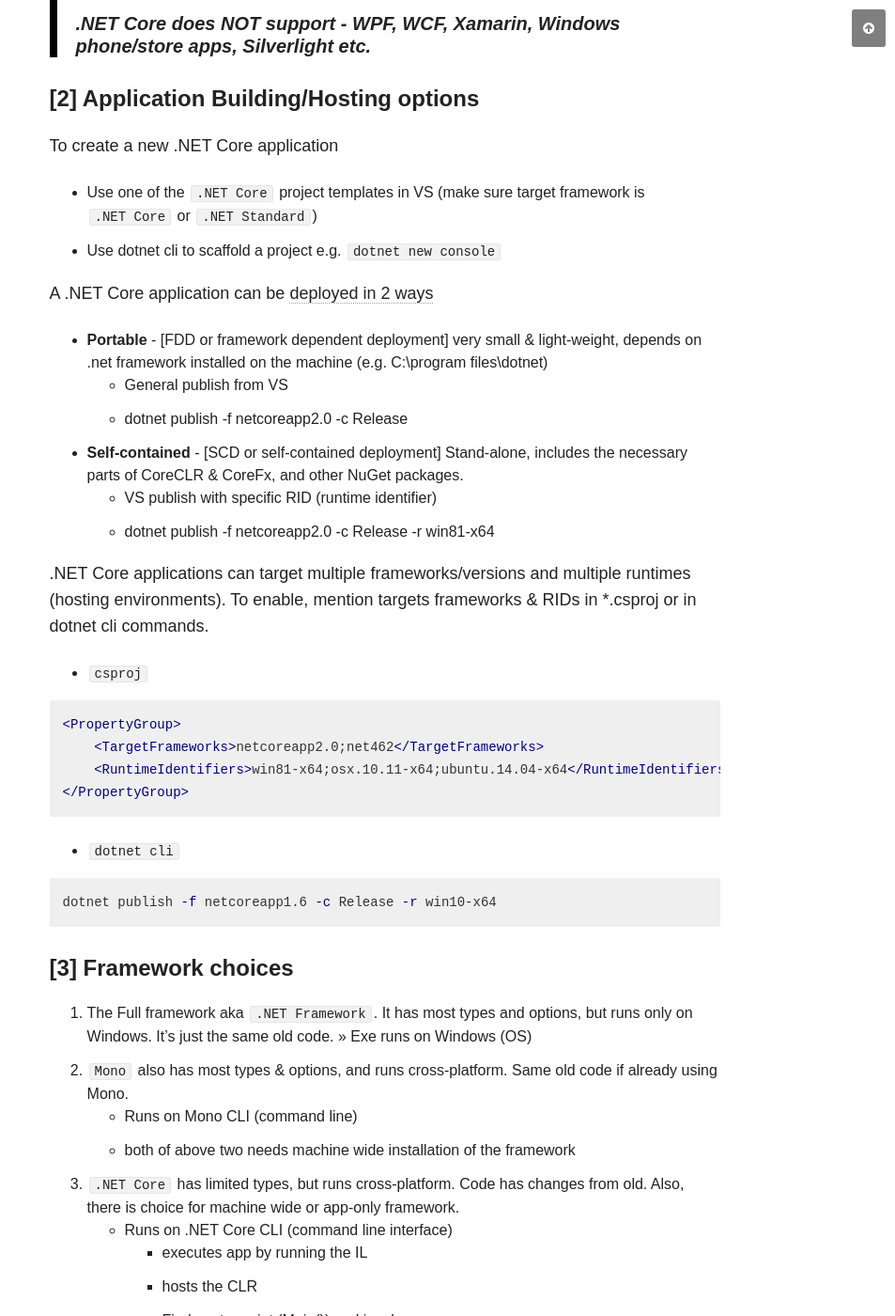
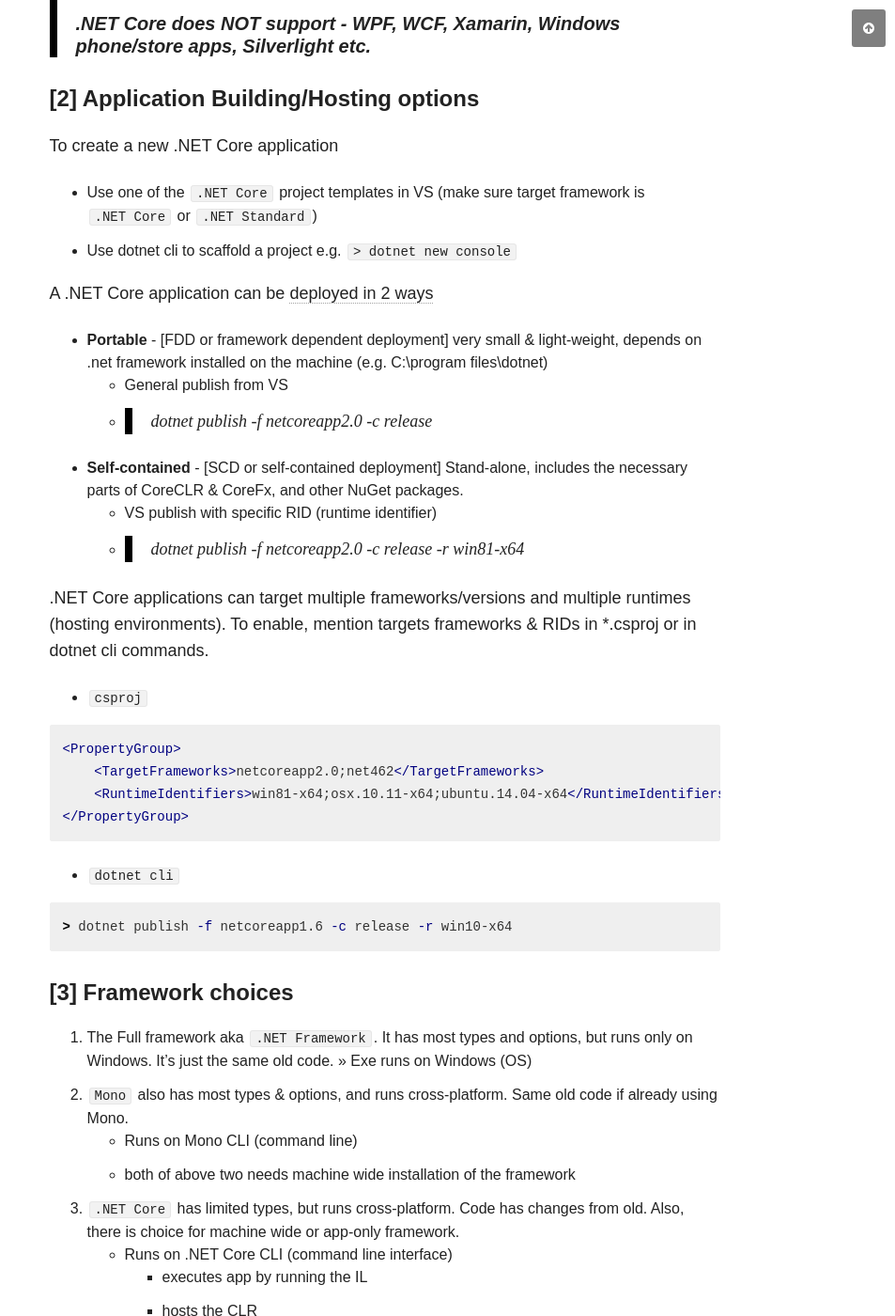
Before and after one commit to chakrabar/chakrabar.github.io, a Jekyll site: the page built from _posts/articles/2018-01-03-what-is-new-in-dotnet-core.md, in a window 1280 px wide and 1400 px high, scrolled down 1333 px. Shown: the whole window at 94% size, without its empty margins (327-1280 px from the left). Built offline with Jekyll 4.4.1, drawn with Linux system fonts in a browser that asks for light colours; nearby versions of some CDN libraries; comment, search, counter and statistics services are not loaded.

Commit message:
more blah blah

````diff
--- a/_posts/articles/2018-01-03-what-is-new-in-dotnet-core.md
+++ b/_posts/articles/2018-01-03-what-is-new-in-dotnet-core.md
@@ -32,16 +32,16 @@
 
 To create a new .NET Core application
 * Use one of the `.NET Core` project templates in VS (make sure target framework is `.NET Core` or `.NET Standard`)
-* Use dotnet cli to scaffold a project e.g. `dotnet new console`
+* Use dotnet cli to scaffold a project e.g. `> dotnet new console`
 
 A .NET Core application can be [deployed in 2 ways](https://docs.microsoft.com/en-us/dotnet/core/deploying/index)
 
 * **Portable** - [FDD or framework dependent deployment] very small & light-weight, depends on .net framework installed on the machine (e.g. C:\program files\dotnet)
   * General publish from VS
-  * dotnet publish -f netcoreapp2.0 -c Release
+  * > dotnet publish -f netcoreapp2.0 -c release
 * **Self-contained** - [SCD or self-contained deployment] Stand-alone, includes the necessary parts of CoreCLR & CoreFx, and other NuGet packages.
   * VS publish with specific RID (runtime identifier)
-  * dotnet publish -f netcoreapp2.0 -c Release -r win81-x64
+  * > dotnet publish -f netcoreapp2.0 -c release -r win81-x64
 
 .NET Core applications can target multiple frameworks/versions and multiple runtimes (hosting environments). To enable, mention targets frameworks & RIDs in *.csproj or in dotnet cli commands.
 * `csproj`
@@ -56,7 +56,7 @@
 * `dotnet cli`
 
 ```bash
-dotnet publish -f netcoreapp1.6 -c Release -r win10-x64
+> dotnet publish -f netcoreapp1.6 -c release -r win10-x64
 ```
 
 #### [3] Framework choices
````
Also changed, not shown: _posts/articles/2018-01-05-porting-existing-libraries-to-dotnet-core.md (+5 -3 lines), _posts/articles/2018-01-14-porting-aspnet-apps-to-aspnet-core-2.0.md (+2 -2 lines).
